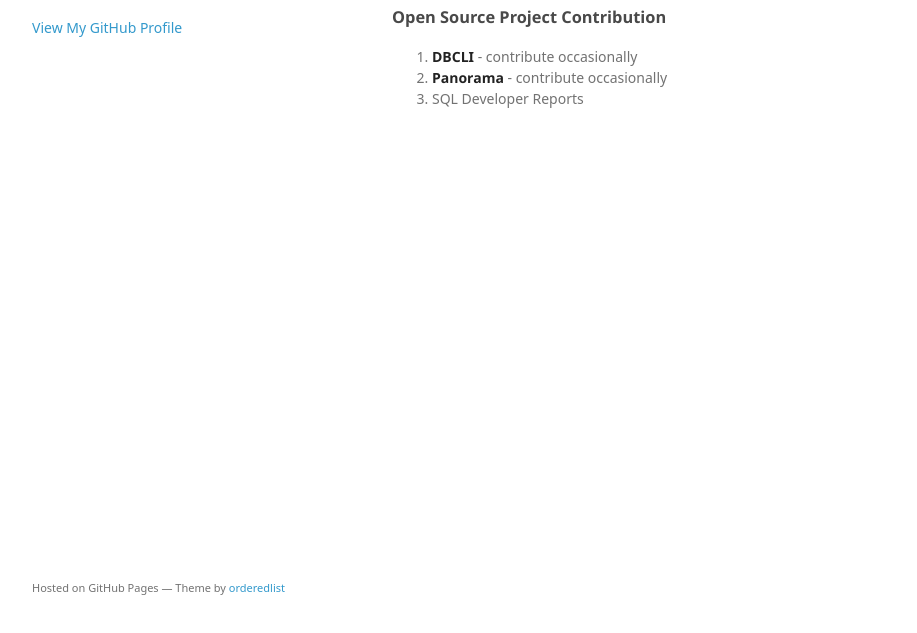
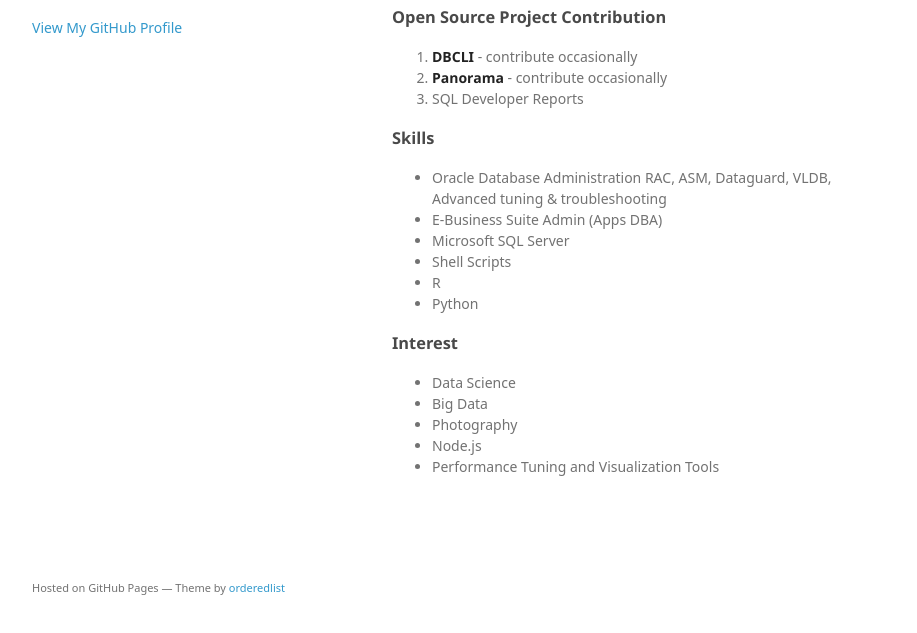
Before and after one commit to anjuls/anjuls-old.github.io, a plain HTML site: page index.html in a window 1280 px wide. Shown: the part 133-766 px from the top of the page, without its empty margins (178-1095 px from the left). Drawn offline with Linux system fonts and the light colour scheme; a web font is replaced by a local one.

Commit message:
Replace master branch with page content via GitHub

```diff
--- a/index.html
+++ b/index.html
@@ -23,7 +23,7 @@
 
       </header>
       <section>
-        <p>Hey! I am Anjul Sahu. I am a database engineer from India with expertise in Oracle Databases, Performance Tuning. I write my blog at <a href="http://oracleninja.wordpress.com">http://oracleninja.wordpress.com</a></p>
+        <p>Hey! I am Anjul Sahu. I am a database engineer from India with expertise in Oracle Databases, Performance Tuning. I write my blog at <a href="http://oracleninja.wordpress.com">http://oracleninja.wordpress.com</a>. </p>
 
 <h3>
 <a id="open-source-project-contribution" class="anchor" href="#open-source-project-contribution" aria-hidden="true"><span aria-hidden="true" class="octicon octicon-link"></span></a>Open Source Project Contribution</h3>
@@ -35,6 +35,30 @@
 <strong>Panorama</strong> - contribute occasionally</li>
 <li>SQL Developer Reports</li>
 </ol>
+
+<h3>
+<a id="skills" class="anchor" href="#skills" aria-hidden="true"><span aria-hidden="true" class="octicon octicon-link"></span></a>Skills</h3>
+
+<ul>
+<li>Oracle Database Administration
+RAC, ASM, Dataguard, VLDB, Advanced tuning &amp; troubleshooting</li>
+<li>E-Business Suite Admin (Apps DBA)</li>
+<li>Microsoft SQL Server </li>
+<li>Shell Scripts</li>
+<li>R</li>
+<li>Python</li>
+</ul>
+
+<h3>
+<a id="interest" class="anchor" href="#interest" aria-hidden="true"><span aria-hidden="true" class="octicon octicon-link"></span></a>Interest</h3>
+
+<ul>
+<li>Data Science</li>
+<li>Big Data</li>
+<li>Photography</li>
+<li>Node.js </li>
+<li>Performance Tuning and Visualization Tools</li>
+</ul>
       </section>
       <footer>
         <p><small>Hosted on GitHub Pages &mdash; Theme by <a href="https://github.com/orderedlist">orderedlist</a></small></p>
--- a/params.json
+++ b/params.json
@@ -1,6 +1,6 @@
 {
   "name": "Anjul Sahu",
   "tagline": "My personal homepage ",
-  "body": "Hey! I am Anjul Sahu. I am a database engineer from India with expertise in Oracle Databases, Performance Tuning. I write my blog at <http://oracleninja.wordpress.com>\r\n\r\n### Open Source Project Contribution\r\n1. **DBCLI** - contribute occasionally \r\n2. **Panorama** - contribute occasionally\r\n3. SQL Developer Reports\r\n\r\n",
+  "body": "Hey! I am Anjul Sahu. I am a database engineer from India with expertise in Oracle Databases, Performance Tuning. I write my blog at <http://oracleninja.wordpress.com>. \r\n\r\n\r\n### Open Source Project Contribution\r\n1. **DBCLI** - contribute occasionally \r\n2. **Panorama** - contribute occasionally\r\n3. SQL Developer Reports\r\n\r\n### Skills\r\n* Oracle Database Administration \r\n  RAC, ASM, Dataguard, VLDB, Advanced tuning & troubleshooting\r\n* E-Business Suite Admin (Apps DBA)\r\n* Microsoft SQL Server \r\n* Shell Scripts\r\n* R\r\n* Python\r\n\r\n### Interest\r\n* Data Science\r\n* Big Data\r\n* Photography\r\n* Node.js \r\n* Performance Tuning and Visualization Tools\r\n\r\n\r\n",
   "note": "Don't delete this file! It's used internally to help with page regeneration."
 }
```
